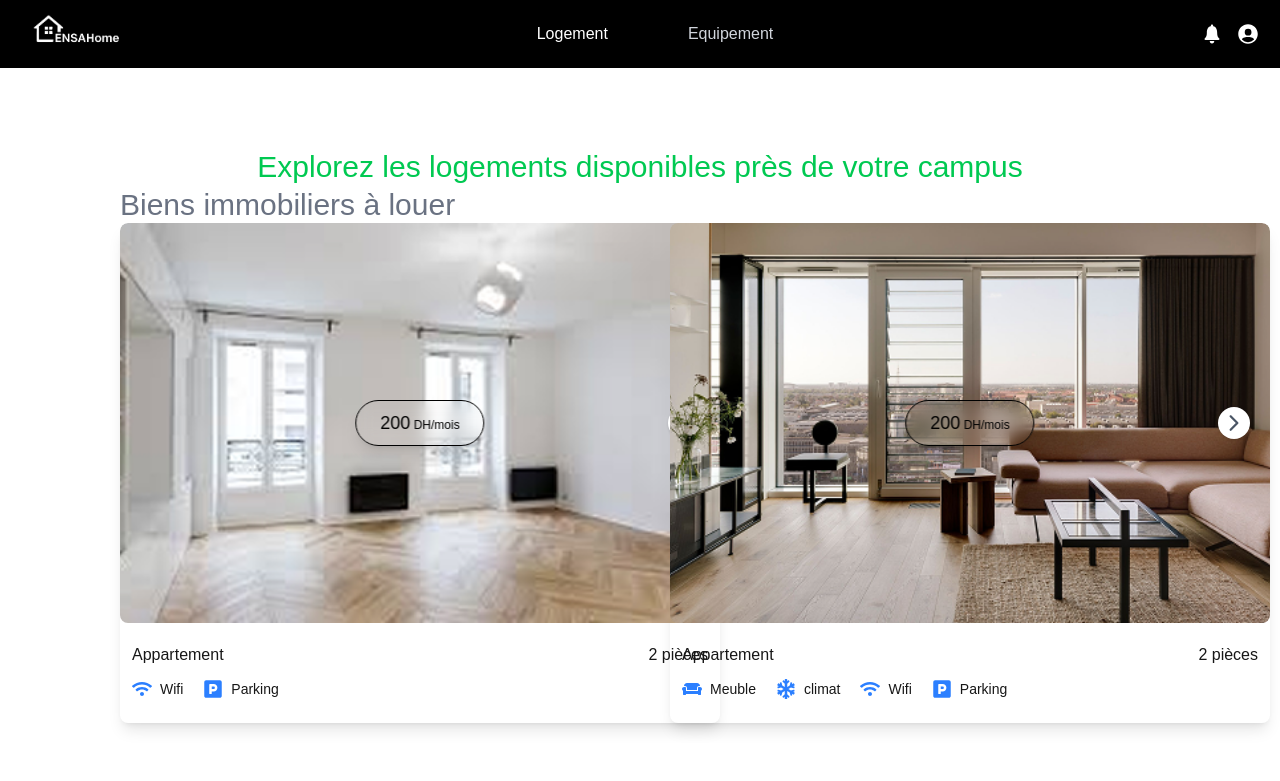
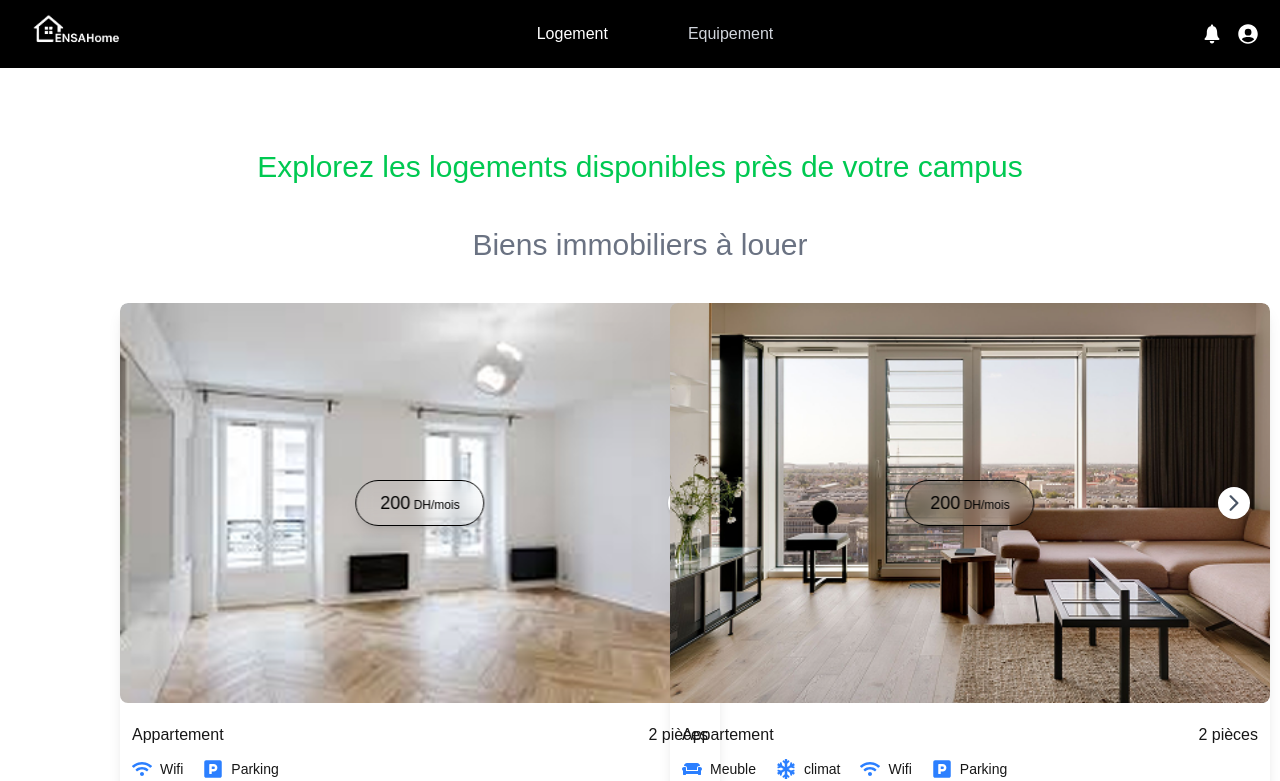
Before and after one commit to salmaimassenda2023/ENSAHOME, a Next.js app in the folder frontend/: page / in a window 1280 px wide. Shown: the top 781 px of the page. Built offline with nearby package versions, Linux system fonts and the light colour scheme.

Commit message:
logements page

```diff
--- a/frontend/app/logements/page.js
+++ b/frontend/app/logements/page.js
@@ -12,10 +12,12 @@ export default function LogementsPage (){
                 </h1>
             </div>
             {/*sous titre*/}
+            <div className="text-center m-10">
+                <h2 className="text-3xl leading-tight text-gray-500 " >
+                    Biens immobiliers à louer
+                </h2>
 
-            <h2 className="text-3xl leading-tight text-gray-500 " >
-                    Biens immobiliers à louer
-            </h2>
+            </div>
 
             {/*liste de logements*/}
             <div className="grid grid-cols-1 lg:grid-cols-2 gap-15">
```
